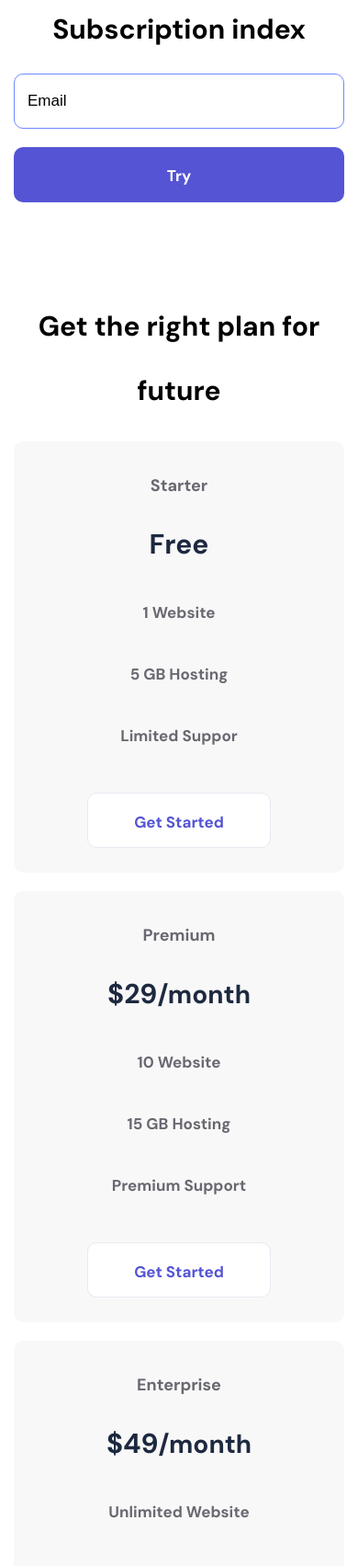
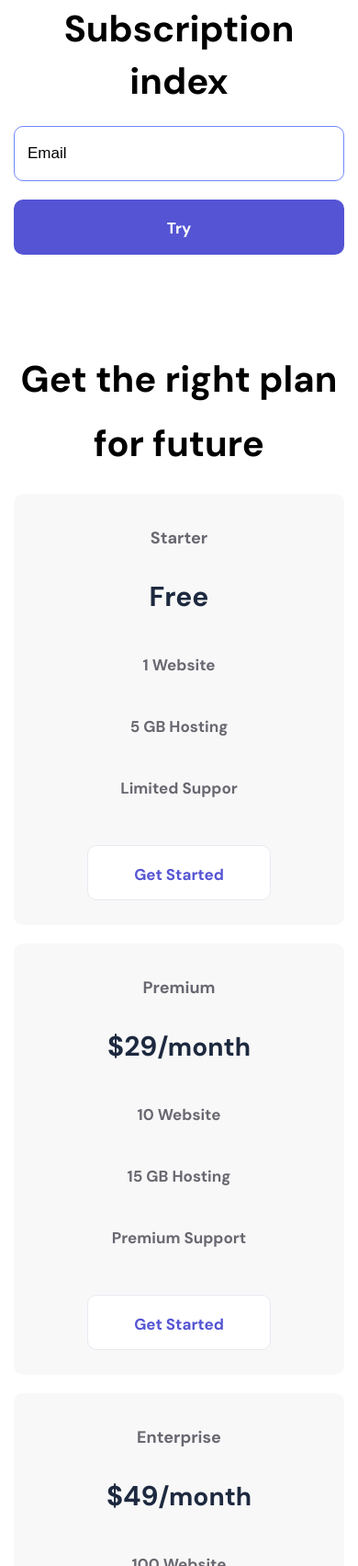
Before and after one commit to lasandrey/logoipsum, a plain HTML site: page index.html in a window 390 px wide. Shown: the part 1792-3495 px from the top of the page at 92% size. Drawn offline with Linux system fonts and the light colour scheme.

Commit message:
Add files via upload

```diff
--- a/css/styles.css
+++ b/css/styles.css
@@ -372,7 +372,7 @@ a:focus {
   }
   .section2 h2,
   .section3 h2 {
-    font-size: 30px;
+    font-size: 40px;
     text-align: center;
     margin: 100px auto 20px;
   }
--- a/index.html
+++ b/index.html
@@ -92,7 +92,7 @@
           <div class="section3-block">
             <h3>Enterprise</h3>
             <h4>$49<span>/month</span></h4>
-            <p>Unlimited Website</p>
+            <p>100 Website</p>
             <p>50 GB Hosting</p>
             <p>Premium Support</p>
             <button class="btn dark-btn" type="button">Get Started</button>
```
